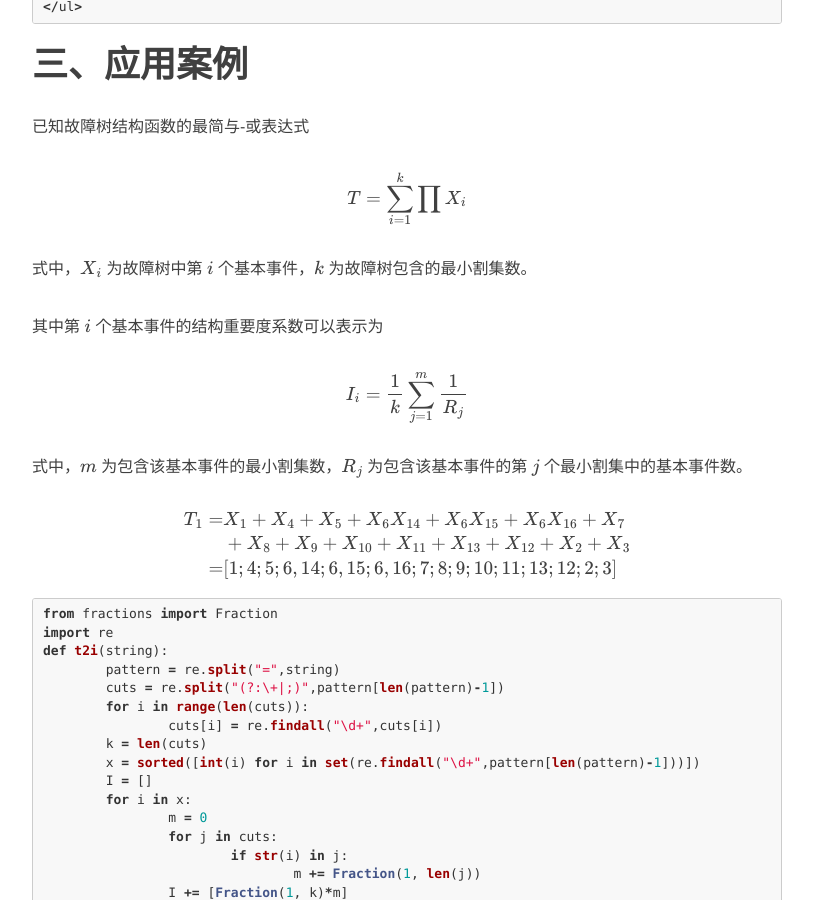
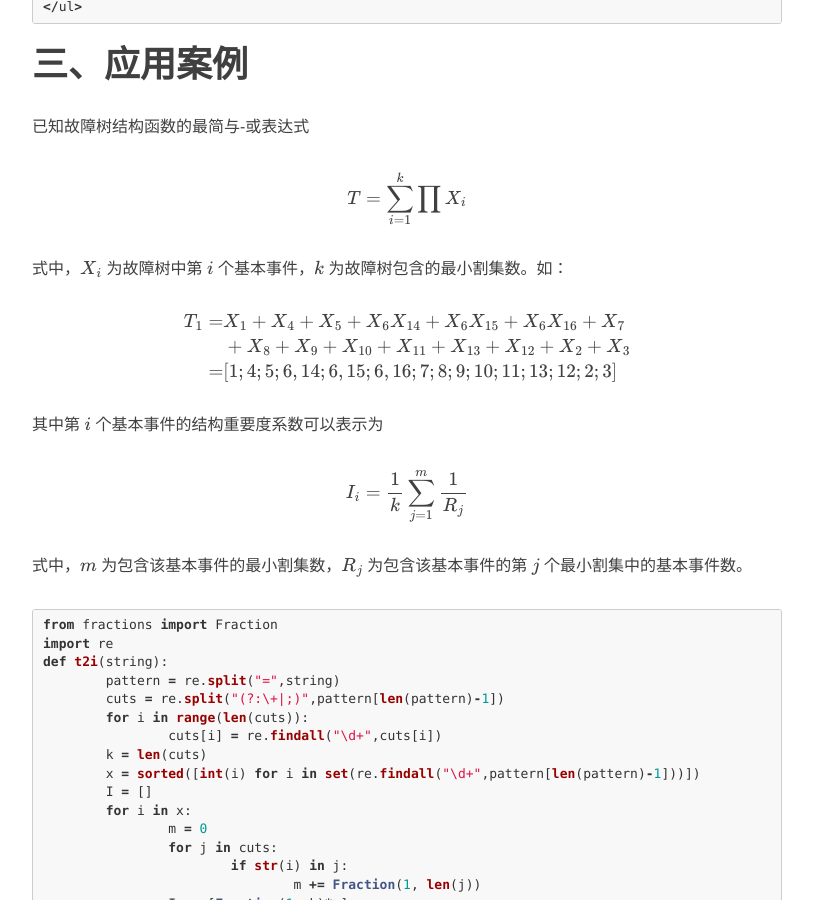
Before and after one commit to ceares/ceares.github.io, a Jekyll site: the page built from _posts/2015-2-1-RegExp.md, in a window 1280 px wide and 900 px high, scrolled down 4724 px. Shown: the whole window, without its empty margins (233-1046 px from the left). Built offline with Jekyll 4.4.1, drawn with Linux system fonts in a browser that asks for light colours; nearby versions of some CDN libraries; formulas are drawn with MathJax 3; comment, search, counter and statistics services are not loaded.

Commit message:
from sp3

````diff
--- a/_posts/2015-2-1-RegExp.md
+++ b/_posts/2015-2-1-RegExp.md
@@ -173,17 +173,17 @@ Hello World!
 
 $$T=\sum_{i=1}^k\prod X_i$$
 
-式中，$X_i$ 为故障树中第 $i$ 个基本事件，$k$ 为故障树包含的最小割集数。
+式中，$X_i$ 为故障树中第 $i$ 个基本事件，$k$ 为故障树包含的最小割集数。如：
+
+$$\begin{align}T_1=&X_1+X_4+X_5+X_6 X_{14}+X_6 X_{15}+X_6 X_{16}+X_7\\&+X_8+X_9+X_{10}+X_{11}+X_{13}+X_{12}+X_2+X_3\\
+=&[1;4;5;6,14;6,15;6,16;7;8;9;10;11;13;12;2;3]
+\end{align}$$
 
 其中第 $i$ 个基本事件的结构重要度系数可以表示为
 
 $$I_i=\frac{1}{k}\sum_{j=1}^m\frac{1}{R_j}$$
 
 式中，$m$ 为包含该基本事件的最小割集数，$R_j$ 为包含该基本事件的第 $j$ 个最小割集中的基本事件数。
-
-$$\begin{align}T_1=&X_1+X_4+X_5+X_6 X_{14}+X_6 X_{15}+X_6 X_{16}+X_7\\&+X_8+X_9+X_{10}+X_{11}+X_{13}+X_{12}+X_2+X_3\\
-=&[1;4;5;6,14;6,15;6,16;7;8;9;10;11;13;12;2;3]
-\end{align}$$
 
 ```py
 from fractions import Fraction
````
Also changed, not shown: _posts/2014-12-27-prime.md (+3 -3 lines).
